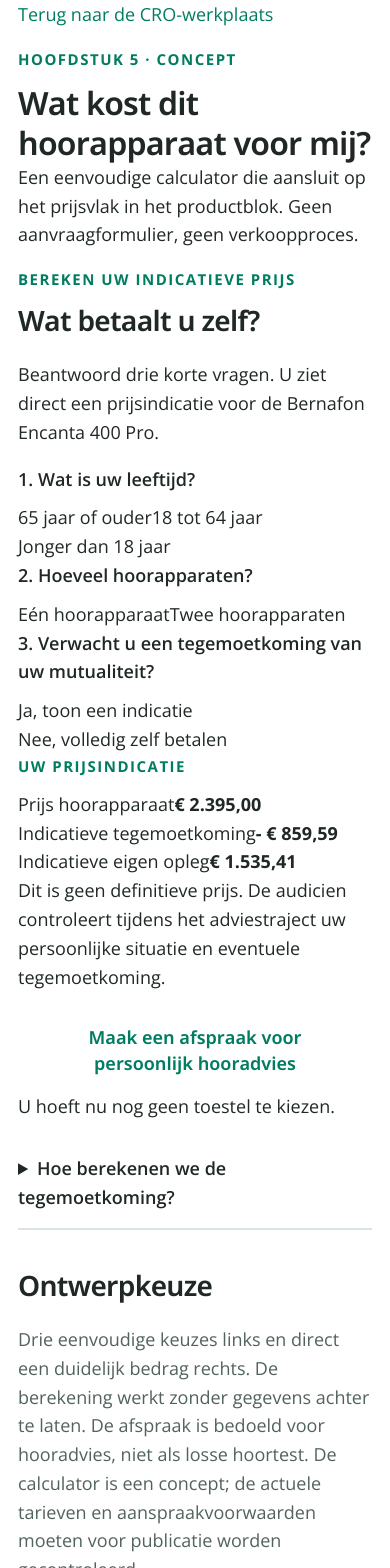
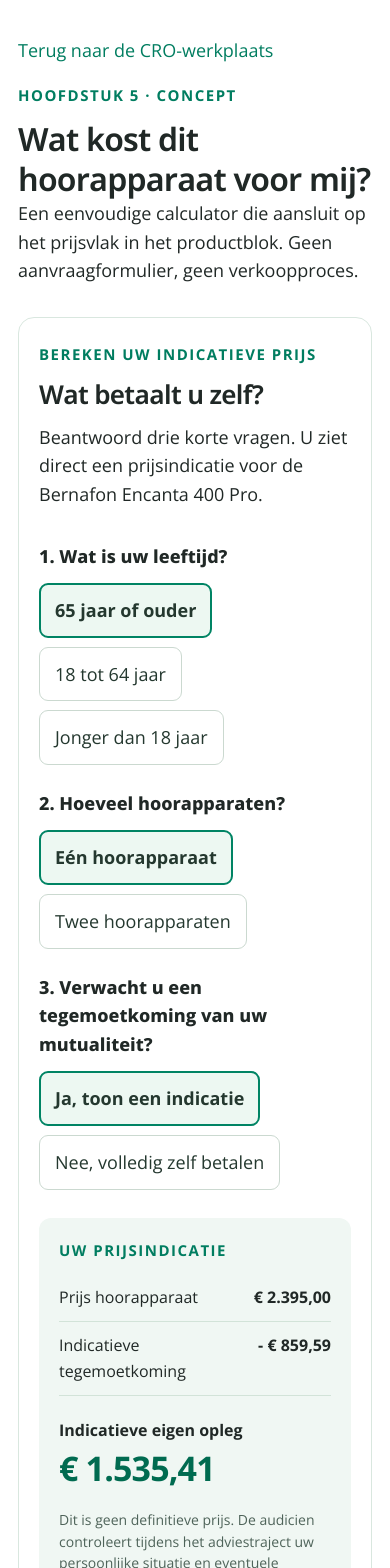
Before and after one commit to jo0stjo0st/oogvoororen-cro, a Next.js app: page /experimenten/prijscalculator in a window 390 px wide. Shown: the top 1568 px of the page. Built offline with nearby package versions, Linux system fonts and the light colour scheme.

Commit message:
Style responsive Chapter 5 price calculator with clear net-price emphasis

```diff
--- a/src/app/globals.css
+++ b/src/app/globals.css
@@ -2069,3 +2069,28 @@ td {
 .cro-why-consultation-photo{margin-bottom:8px;border-radius:8px;overflow:hidden;max-height:150px}
 .cro-why-consultation-photo img{display:block;width:100%;height:150px;object-fit:cover;object-position:center 55%}
 @media(max-width:800px){.cro-why-real-photo,.cro-why-real-photo>img{min-height:260px}.cro-why-real-photo>img{height:260px}.cro-why-consultation-photo img{height:135px}}
+
+/* Chapter 5: deliberately simple price calculator. */
+.cro-simple-calculator-page{padding-top:36px;padding-bottom:70px}
+.cro-simple-calculator-page>p{max-width:850px}
+.cro-simple-calculator{border:1px solid #d9e7df;border-radius:16px;background:#fff;margin:32px 0 45px;overflow:hidden}
+.cro-calc-head{padding:32px 36px 22px}.cro-calc-head h2{font-size:32px;margin:7px 0 12px}.cro-calc-head>p:last-child{max-width:620px}
+.cro-calc-layout{display:grid;grid-template-columns:1fr .85fr;gap:28px;padding:0 36px 30px}
+.cro-calc-controls fieldset{border:0;padding:0;margin:0 0 24px}
+.cro-calc-controls legend{font-size:18px;font-weight:750;margin-bottom:12px}
+.cro-calc-choices{display:flex;gap:9px;flex-wrap:wrap}
+.cro-calc-choices button{font:inherit;background:#fff;color:#24382f;border:1px solid #cbd9d0;border-radius:9px;padding:12px 15px;cursor:pointer;text-align:left;min-height:48px}
+.cro-calc-choices button[aria-pressed=true]{border:2px solid #008464;background:#edf8f2;font-weight:700;padding:11px 14px}
+.cro-calc-choices button:focus-visible{outline:3px solid #e99a2b;outline-offset:3px}
+.cro-calc-result{align-self:start;background:#f0f7f3;border-radius:12px;padding:25px 26px}
+.cro-calc-line{display:flex;justify-content:space-between;gap:15px;padding:11px 0;border-bottom:1px solid #d2e3d8;font-size:16px}
+.cro-calc-line strong{white-space:nowrap}
+.cro-calc-total{padding:22px 0 12px;display:flex;flex-direction:column;gap:4px}
+.cro-calc-total span{font-size:16px;font-weight:700}
+.cro-calc-total strong{font-size:37px;line-height:1.2;color:#006b50;letter-spacing:-.025em}
+.cro-calc-caveat{font-size:14px;line-height:1.55;color:#4e6359;margin:8px 0 17px}
+.cro-calc-cta{display:block;text-align:center;background:#f9ac3c!important;color:#202826!important;padding:14px 16px;border-radius:8px;text-decoration:none!important;font-weight:750}
+.cro-calc-undercta{text-align:center;font-size:13px;margin:10px 0 0}
+.cro-calc-details{border-top:1px solid #e1eae4;padding:18px 36px 24px;font-size:15px}
+.cro-calc-details summary{cursor:pointer;font-weight:700}.cro-calc-details p{max-width:800px;margin:12px 0 0;line-height:1.6}
+@media(max-width:800px){.cro-calc-head{padding:24px 20px 15px}.cro-calc-head h2{font-size:26px}.cro-calc-layout{grid-template-columns:1fr;padding:0 20px 24px;gap:4px}.cro-calc-result{padding:20px}.cro-calc-total strong{font-size:34px}.cro-calc-details{padding:18px 20px 22px}}
```
